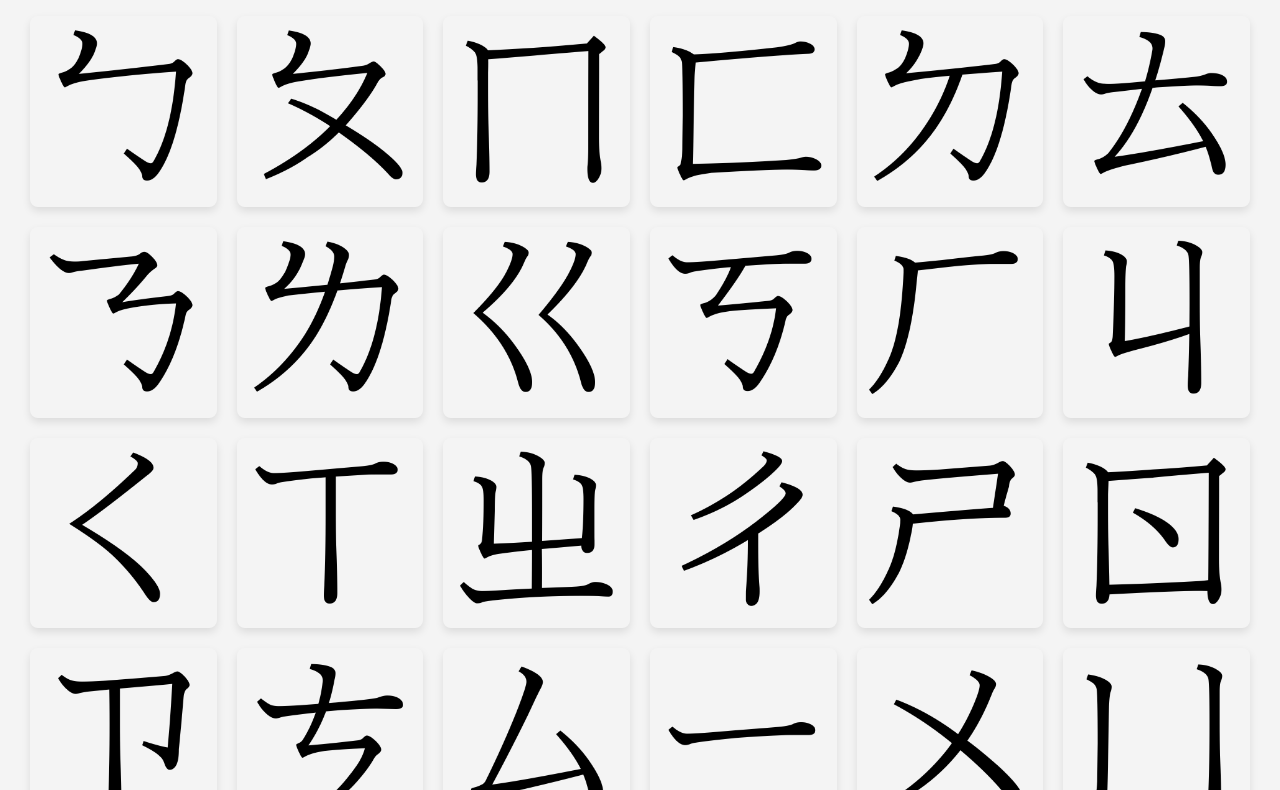
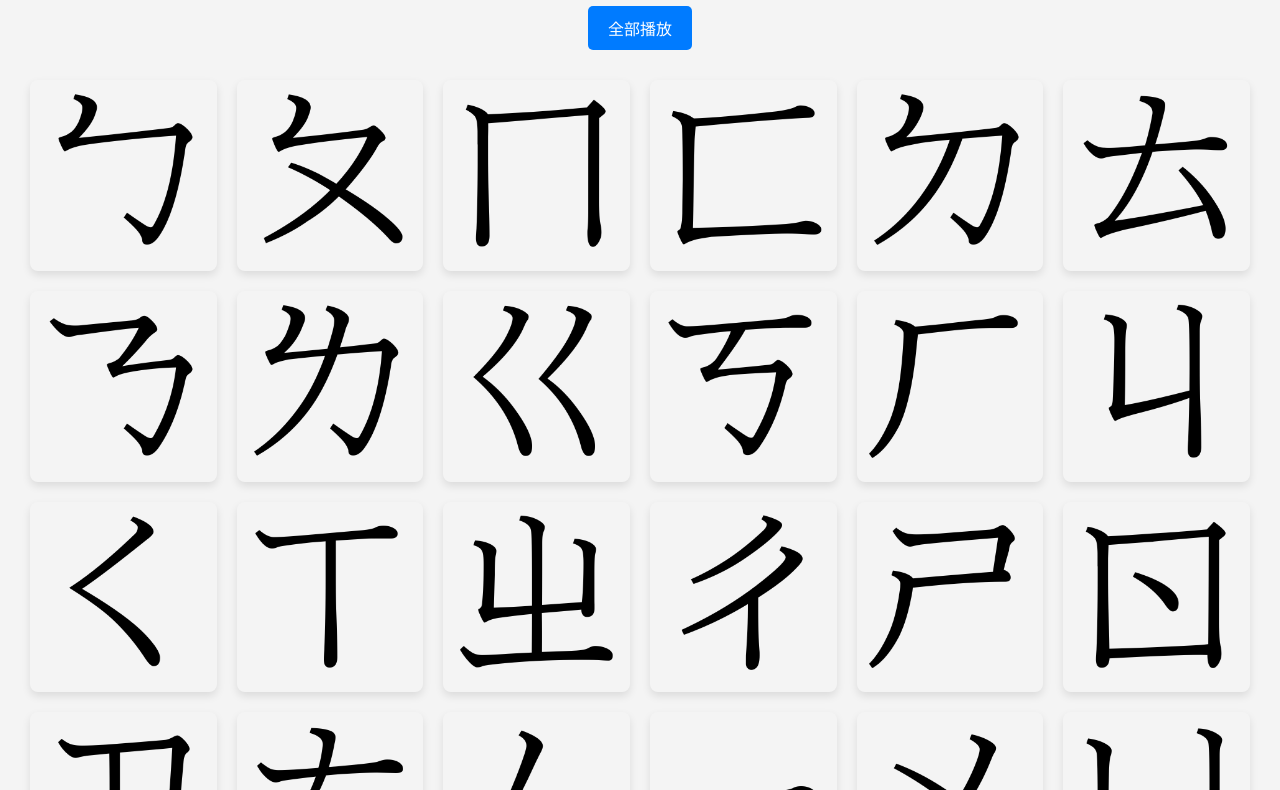
Before and after one commit to andrew0082/andrew0082.github.io, a plain HTML site: page index.html in a window 1280 px wide. Shown: the part 101-891 px from the top of the page. Drawn offline with Linux system fonts and the light colour scheme.

Commit message:
Add files via upload

```diff
--- a/index.html
+++ b/index.html
@@ -49,14 +49,31 @@
                 width: calc(33.33% - 20px); /* Resize pictures for iPhone */
             }
         }
+
+        .play-all-button {
+            display: block;
+            margin: 0 auto 20px; /* Center the button and add bottom margin */
+            padding: 10px 20px; /* Add padding to the button */
+            font-size: 16px; /* Increase font size */
+            border: none;
+            border-radius: 5px;
+            background-color: #007bff; /* Blue button color */
+            color: #fff; /* White text color */
+            cursor: pointer;
+            transition: background-color 0.3s; /* Smooth transition on hover */
+        }
+        .play-all-button:hover {
+            background-color: #0056b3; /* Darker blue on hover */
+        }
     </style>
 </head>
 <body>
     <h1>ㄅㄆㄇㄈ</h1>
+    <button class="play-all-button" onclick="playAllSounds()">全部播放</button>
     <div class="gallery">
         <script>
-            // Variable to store reference to currently playing audio
-            var currentAudio = null;
+            // Variable to track if playAllSounds is currently playing
+            var isPlayAllPlaying = false;
 
             // Function to create picture elements dynamically
             function createPictures() {
@@ -76,21 +93,37 @@
             }
 
             // Function to play sound when a picture is clicked
-	function playSound(pictureNumber) {
-	    // Stop any currently playing audio
-	    if (currentAudio !== null) {
-		currentAudio.pause();
-		currentAudio.currentTime = 0;
-	    }
+            function playSound(pictureNumber) {
+                // Stop any currently playing audio
+                var audio = new Audio('sound/sound' + pictureNumber + '.m4a');
+                audio.play();
+                // If playAllSounds is currently playing, set isPlayAllPlaying to false
+                if (isPlayAllPlaying) {
+                    isPlayAllPlaying = false;
+                }
+            }
 
-	    var audio = new Audio('sound/sound' + pictureNumber + '.m4a');
-	    currentAudio = audio;
+            // Function to play all sounds in sequence
+            function playAllSounds() {
+                // If playAllSounds is already playing, return
+                if (isPlayAllPlaying) {
+                    return;
+                }
+                isPlayAllPlaying = true;
+                var index = 1;
+                playSoundSequentially();
 
-	    // Play audio only in response to user interaction
-	    document.addEventListener("click", function() {
-		currentAudio.play();
-	    }, { once: true });
-	}
+                function playSoundSequentially() {
+                    if (index <= 37 && isPlayAllPlaying) {
+                        var audio = new Audio('sound/sound' + index + '.m4a');
+                        audio.play();
+                        audio.onended = function() {
+                            index++;
+                            playSoundSequentially();
+                        };
+                    }
+                }
+            }
 
             // Call the function to create pictures when the page loads
             window.onload = createPictures;
```
